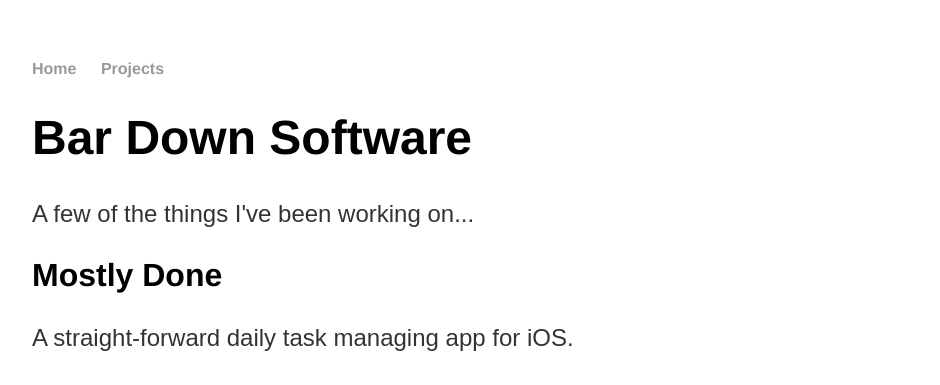
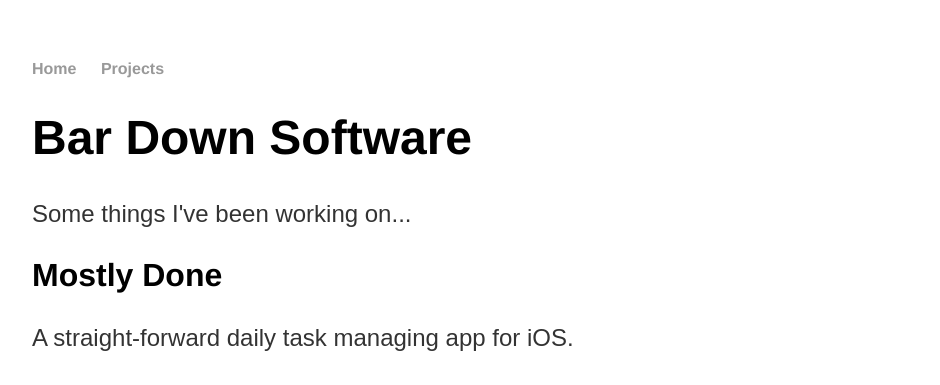
Before and after one commit to bardownsoftware/bardownsoftware.github.io, a Jekyll site: the page built from projects/index.html, in a window 1280 px wide. Shown: the top 385 px of the page, without its empty margins (160-1100 px from the left). Built offline with Jekyll 4.4.1, drawn with Linux system fonts in a browser that asks for light colours.

Commit message:
Fixed up wording.

```diff
--- a/projects/index.html
+++ b/projects/index.html
@@ -4,7 +4,7 @@
 ---
 <div class="blurb">
 
-    <p>A few of the things I've been working on...</p>
+    <p>Some things I've been working on...</p>
 
     <h2>Mostly Done</h2>
 
```
